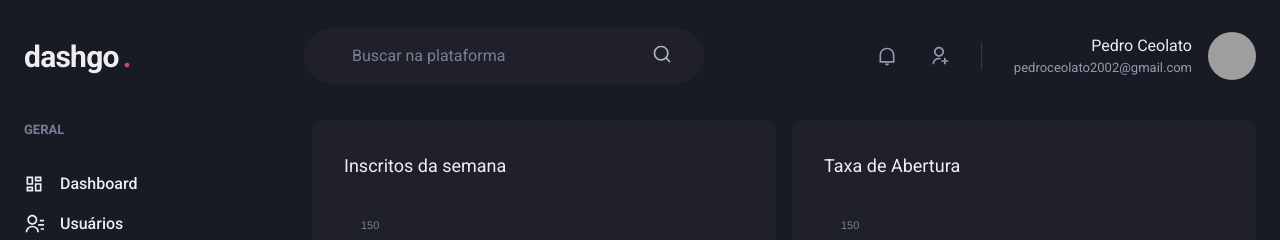
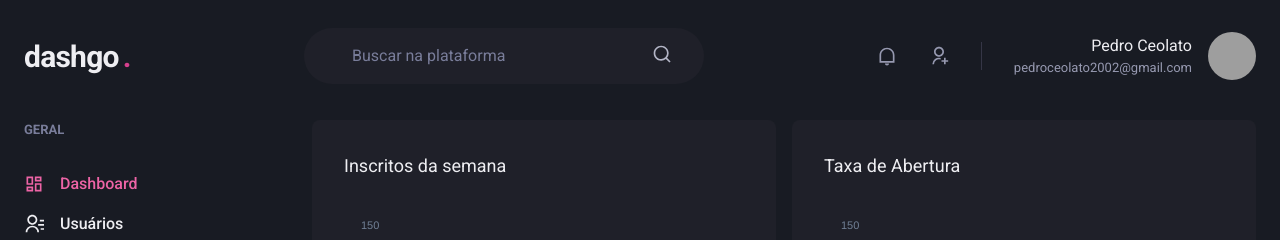
Before and after one commit to pceolato/dashgo, a Next.js app: page /dashboard in a window 1280 px wide. Shown: the top 240 px of the page. Built offline with nearby package versions, Linux system fonts and the light colour scheme; grey boxes are pictures that could not be loaded.

Commit message:
feat: sinalizando link ativo

```diff
--- /dev/null
+++ b/src/components/ActiveLink.tsx
@@ -0,0 +1,36 @@
+import Link, { LinkProps } from "next/link";
+import { useRouter } from "next/router";
+import { cloneElement, ReactElement } from "react";
+
+interface ActiveLinkProps extends LinkProps{
+    children: ReactElement;
+    sholdMatchExactHref?: boolean;
+}
+
+export function ActiveLink({
+    children,
+    sholdMatchExactHref = false,
+    ...rest}: ActiveLinkProps) {
+
+    const { asPath } = useRouter()
+
+    let isActive= false;
+
+    if(sholdMatchExactHref && (asPath === rest.href || asPath === rest.as)) {
+        isActive = true;
+    }
+
+    if(!sholdMatchExactHref &&
+        (asPath.startsWith(String(rest.href)) ||
+        asPath.startsWith(String(rest.as)))) {
+            isActive = true
+        }
+
+    return (
+        <Link {...rest}>
+            {cloneElement(children, {
+                color: isActive ? 'pink.400' : 'gray.50'
+            })}
+        </Link>
+    );
+}
--- a/src/components/Sidebar/NavLink.tsx
+++ b/src/components/Sidebar/NavLink.tsx
@@ -1,6 +1,7 @@
+import { ElementType } from "react";
 import { Icon, Link as ChakraLink, Text, LinkProps as ChakraLinkProps } from "@chakra-ui/react";
-import { ElementType } from "react";
-import Link from 'next/link'
+
+import { ActiveLink } from "../ActiveLink";
 
 interface NavLinkProps extends ChakraLinkProps {
     icon: ElementType;
@@ -10,11 +11,11 @@
 
 export function NavLink({icon, children, href, ...rest}: NavLinkProps) {
     return (
-        <Link href={href} passHref>
+        <ActiveLink href={href} passHref>
             <ChakraLink display="flex" alignItems="center" {...rest}>
                 <Icon as={icon} fontSize="20" />
                 <Text ml="4" fontWeight="medium">{children}</Text>
             </ChakraLink>
-        </Link>
+        </ActiveLink>
     );
 }
```
